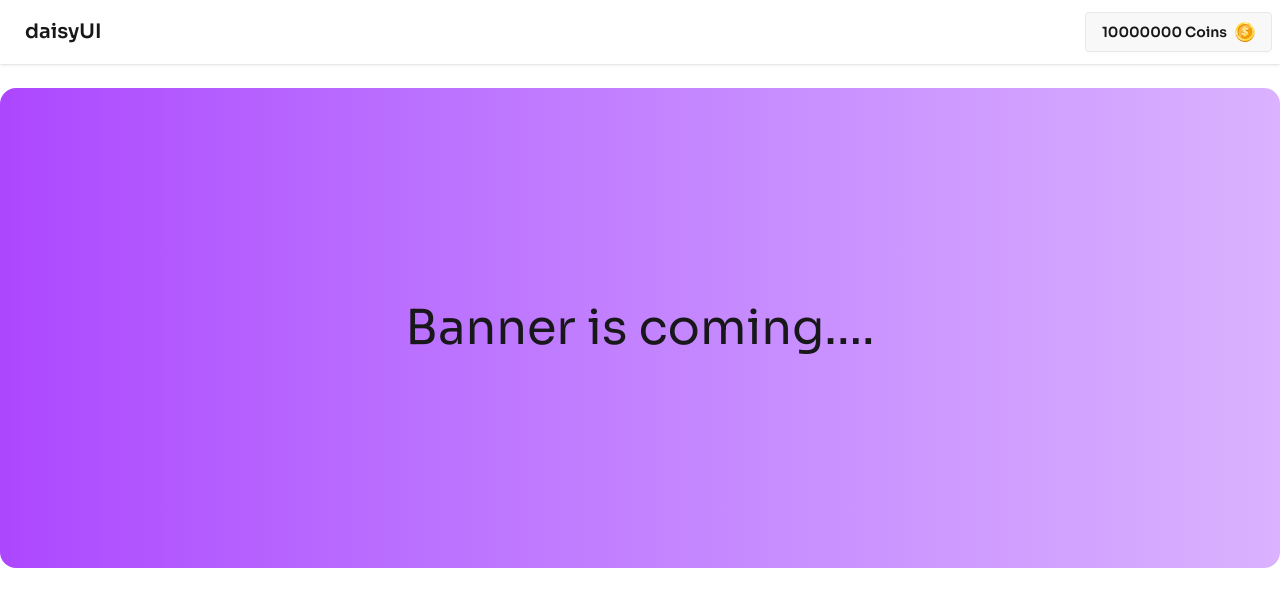
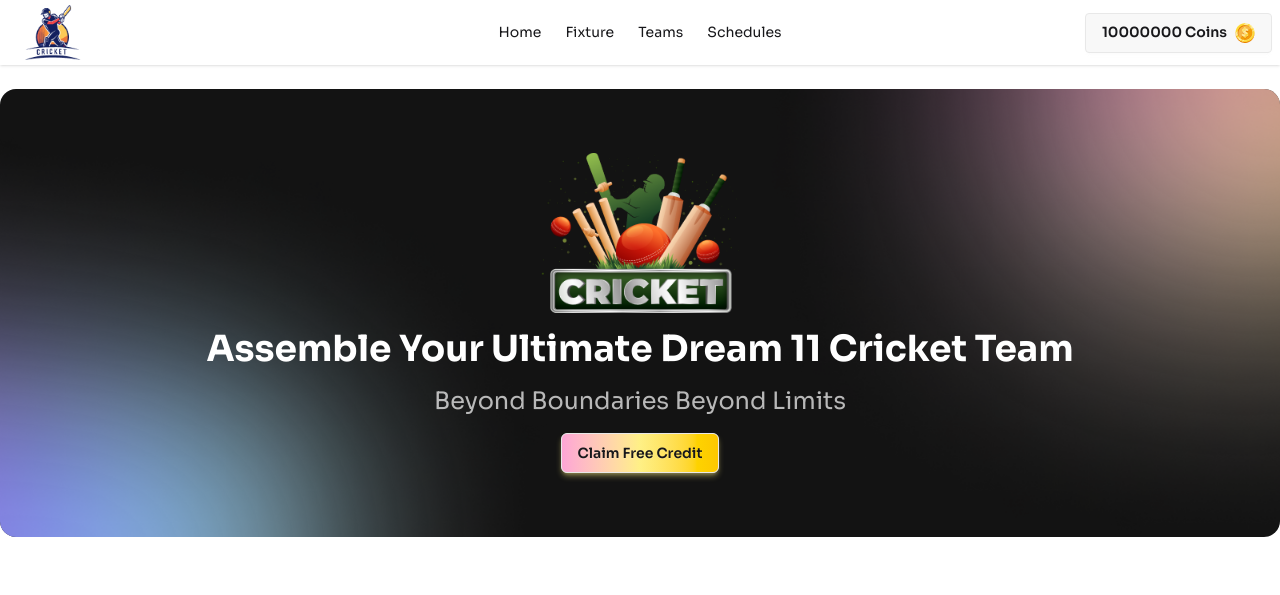
Before and after one commit to JayedHoshen/BPL_Dream, a React (Vite) app: page / in a window 1280 px wide. Shown: the top 595 px of the page. Built offline with nearby package versions, Linux system fonts and the light colour scheme.

Commit message:
complete banner section and fixed manu bar

```diff
--- a/index.html
+++ b/index.html
@@ -4,7 +4,7 @@
     <meta charset="UTF-8" />
     <link rel="icon" type="image/svg+xml" href="/favicon.svg" />
     <meta name="viewport" content="width=device-width, initial-scale=1.0" />
-    <title>bpl-dream</title>
+    <title>BPL-Dream</title>
   </head>
   <body>
     <div id="root"></div>
--- a/src/components/banner/Banner.jsx
+++ b/src/components/banner/Banner.jsx
@@ -1,9 +1,27 @@
 import React from "react";
+import bannerImg from "../../assets/banner-main.png";
+import bannerBg from "../../assets/bg-shadow.png";
 
 const Banner = () => {
   return (
-    <div className="min-h-[60vh] bg-linear-to-r from-purple-500 to-purple-300 flex justify-center items-center text-5xl container mx-auto rounded-2xl my-6">
-      Banner is coming....
+    <div className="mt-6 bg-[#131313] container mx-auto rounded-2xl">
+      <div
+        style={{
+          backgroundImage: ` url(${bannerBg})`,
+        }}
+        className={`bg-cover bg-center p-16 flex flex-col justify-center items-center space-y-4 rounded-2xl`}
+      >
+        <img className="max-w-50" src={bannerImg} alt="banner-images" />
+        <h1 className="font-bold text-xl lg:text-4xl text-white">
+          Assemble Your Ultimate Dream 11 Cricket Team
+        </h1>
+        <p className="text-lg lg:text-2xl text-white/70">
+          Beyond Boundaries Beyond Limits
+        </p>
+        <button className="btn rounded-md bg-linear-to-r from-pink-300 via-yellow-200 to-yellow-400 shadow-md shadow-yellow-200/40 hover:bg-linear-to-l">
+          Claim Free Credit
+        </button>
+      </div>
     </div>
   );
 };
--- a/src/components/navbar/Navbar.jsx
+++ b/src/components/navbar/Navbar.jsx
@@ -1,13 +1,68 @@
 import React from "react";
 import dollarImg from "../../assets/dollar_1.png";
+import mainLogo from "../../assets/logo.png";
 
 const Navbar = ({ coin }) => {
   return (
-    <div className="navbar bg-base-100 shadow-sm container mx-auto">
-      <div className="flex-1">
-        <a className="btn btn-ghost text-xl">daisyUI</a>
+    <div className="navbar bg-base-100 shadow-sm">
+      <div className="navbar-start">
+        <div className="dropdown">
+          <div tabIndex={0} role="button" className="btn btn-ghost lg:hidden">
+            <svg
+              xmlns="http://www.w3.org/2000/svg"
+              className="h-5 w-5"
+              fill="none"
+              viewBox="0 0 24 24"
+              stroke="currentColor"
+            >
+              {" "}
+              <path
+                strokeLinecap="round"
+                strokeLinejoin="round"
+                strokeWidth="2"
+                d="M4 6h16M4 12h8m-8 6h16"
+              />{" "}
+            </svg>
+          </div>
+          <ul
+            tabIndex="-1"
+            className="menu menu-sm dropdown-content bg-base-100 rounded-box z-1 mt-3 w-52 p-2 shadow"
+          >
+            <li>
+              <a>Home</a>
+            </li>
+            <li>
+              <a>Fixture</a>
+            </li>
+            <li>
+              <a>Teams</a>
+            </li>
+            <li>
+              <a>Schedules</a>
+            </li>
+          </ul>
+        </div>
+        <a className="btn btn-ghost text-xl">
+          <img className="w-14" src={mainLogo} alt="logo" />
+        </a>
       </div>
-      <div className="flex-none">
+      <div className="navbar-center hidden lg:flex">
+        <ul className="menu menu-horizontal px-1">
+          <li>
+            <a>Home</a>
+          </li>
+          <li>
+            <a>Fixture</a>
+          </li>
+          <li>
+            <a>Teams</a>
+          </li>
+          <li>
+            <a>Schedules</a>
+          </li>
+        </ul>
+      </div>
+      <div className="navbar-end">
         <button className="btn flex gap-2 justify-center items-center">
           {coin} Coins
           <img src={dollarImg} alt="dollar" />
--- a/src/components/players/Players.jsx
+++ b/src/components/players/Players.jsx
@@ -10,7 +10,7 @@ const Players = ({ playersPromise, coin, setCoin }) => {
 
   return (
     <div className="container mx-auto my-15">
-      <div className="flex justify-between items-center my-6">
+      <div className="flex gap-2 flex-wrap justify-center md:justify-between items-center my-6">
         {selectedType === "available" ? (
           <h2 className="text-2xl font-bold">Available Players</h2>
         ) : (
--- a/src/components/selectedPlayers/SelectedPlayers.jsx
+++ b/src/components/selectedPlayers/SelectedPlayers.jsx
@@ -20,7 +20,7 @@ const SelectedPlayers = ({
   return (
     <div className="space-y-4">
       {selectedPlayers.length < 1 ? (
-        <div className="flex flex-col gap-4 items-center my-10">
+        <div className="bg-gray-50 shadow-sm p-8 rounded-lg flex flex-col gap-4 items-center my-10">
           <h2 className="font-semibold text-2xl">No players selected yet</h2>
           <p>Go to Available tab to select players</p>
         </div>
```
